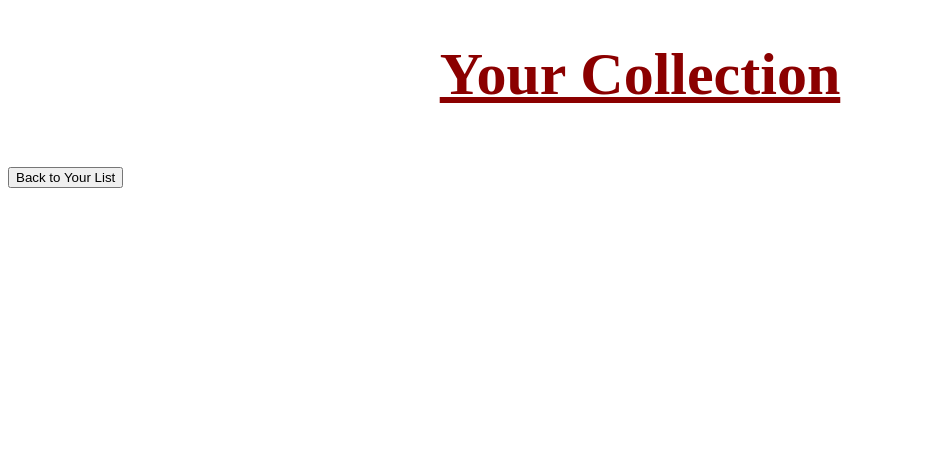
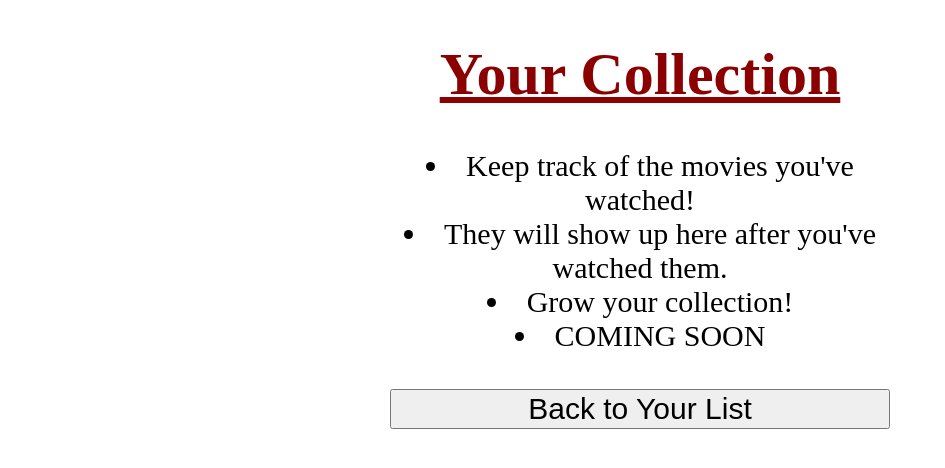
Before and after one commit to dylan-sloan/MovieSafe, a React (Create React App) app: page /collection in a window 1280 px wide. Shown: the top 468 px of the page, without its empty margins (0-945 px from the left). Built offline with nearby package versions, Linux system fonts and the light colour scheme.

Commit message:
collection pg update

```diff
--- a/src/components/Collection.js
+++ b/src/components/Collection.js
@@ -1,5 +1,6 @@
 import React from 'react'
 import { useNavigate } from "react-router-dom";
+import './styling.css'
 
 const Collection = () => {
   const navigate = useNavigate();
@@ -7,8 +8,15 @@ const Collection = () => {
   return (
     <div>
         <h1 className="heading"> Your Collection </h1>
+        <div className='movieList'>
+          <li>Keep track of the movies you've watched!</li>
+          <li>They will show up here after you've watched them.</li>
+          <li>Grow your collection!</li>
+          <li>COMING SOON</li>
+        </div>
         <br />
-        <button onClick={() => navigate(-1)}>Back to Your List</button>
+        <br />
+        <button className='movieList' onClick={() => navigate(-1)}>Back to Your List</button>
     </div>
   )
 }
```
